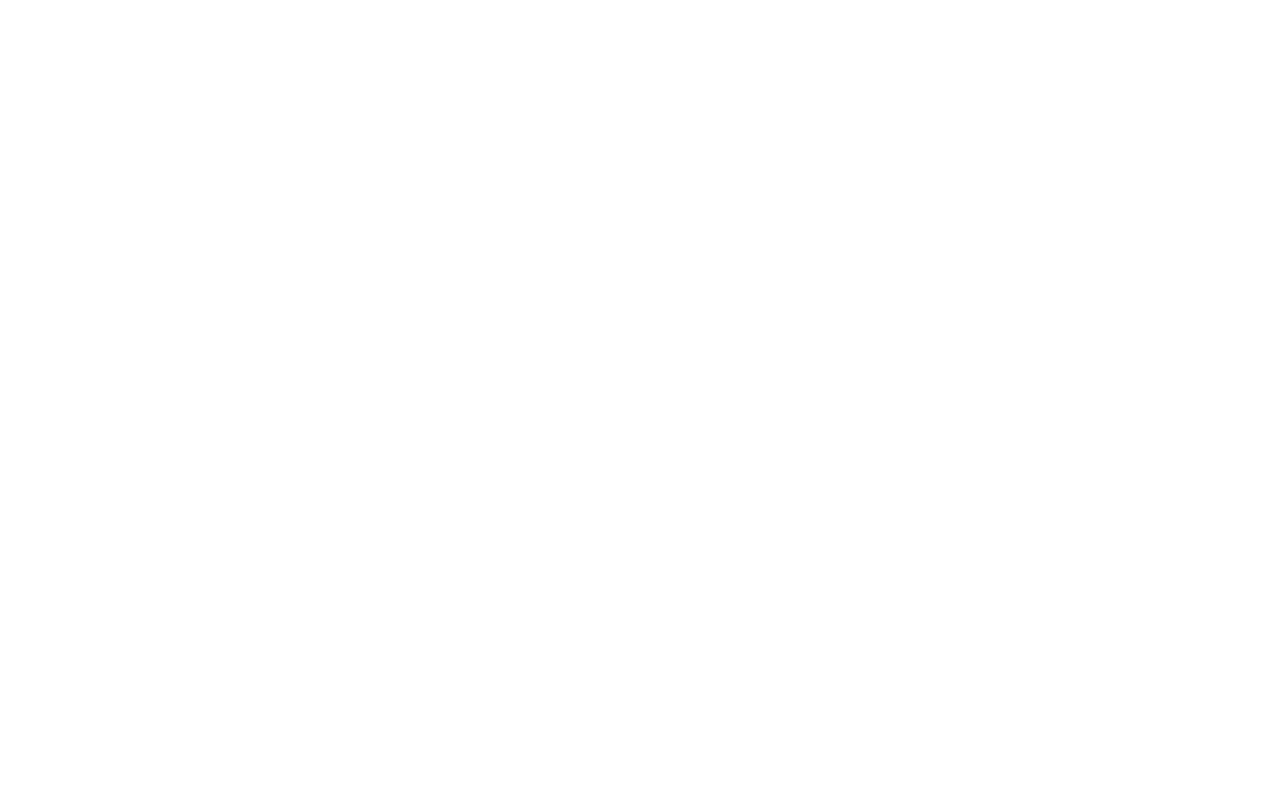
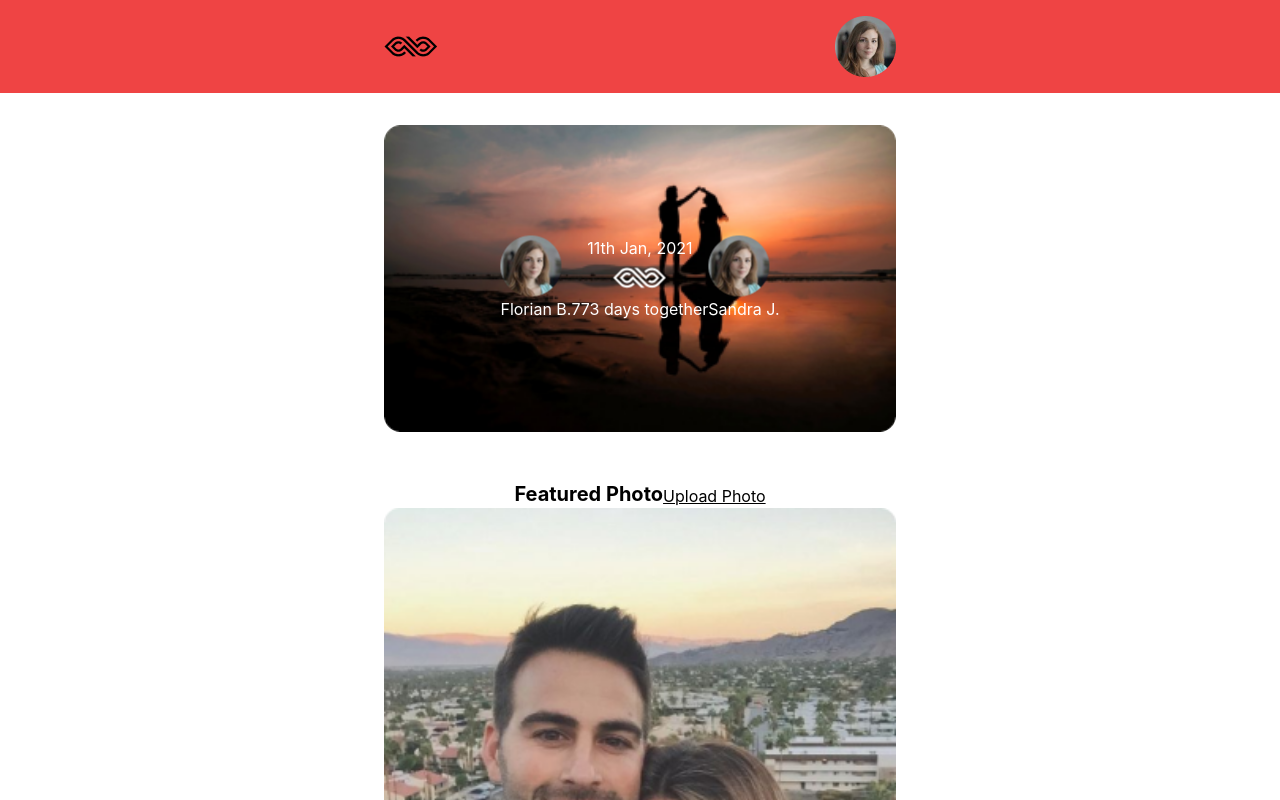
Before and after one commit to focus110/infinity-moments, a React (Create React App) app: page / in a window 1280 px wide. Shown: the top 800 px of the page. Built offline with nearby package versions, Linux system fonts and the light colour scheme.

Commit message:
navbar, hero, and featured section

```diff
--- a/src/App.js
+++ b/src/App.js
@@ -1,7 +1,15 @@
+import { BrowserRouter, Route, Routes } from "react-router-dom";
+import Partner from "./pages/Partner";
 import "./App.css";
 
 function App() {
-  return <div className="App"></div>;
+  return (
+    <BrowserRouter>
+      <Routes>
+        <Route path="/" element={<Partner />} />
+      </Routes>
+    </BrowserRouter>
+  );
 }
 
 export default App;
--- /dev/null
+++ b/src/components/FeaturedPhoto.js
@@ -0,0 +1,16 @@
+import React from "react";
+import img1 from "../assets/img1.png";
+
+const FeaturedPhoto = () => {
+  return (
+    <div className="px-4 md:px-96 py-4">
+      <div className="flex justify-center items-end">
+        <h2 className="text-black text-xl font-bold">Featured Photo</h2>
+        <p className="underline">Upload Photo</p>
+      </div>
+      <img className="w-full" src={img1} alt="!#" />
+    </div>
+  );
+};
+
+export default FeaturedPhoto;
--- /dev/null
+++ b/src/components/Hero.js
@@ -0,0 +1,34 @@
+import React from "react";
+import heroImg from "../assets/hero-Img.png";
+import profileImg from "../assets/profile-Img.png";
+import Logo from "./Logo";
+
+const Hero = () => {
+  return (
+    <div className="px-4 md:px-96 relative py-8">
+      <div className="absolute top-[50%] left-[50%] -translate-x-[50%] -translate-y-[50%] flex justify-between">
+        <div>
+          <img className="" src={profileImg} alt="!#" />
+          <p className="text-white">Florian B.</p>
+        </div>
+
+        <div className="flex flex-col items-center text-center space-y-2">
+          <p className="text-white">11th Jan, 2021</p>
+          <div>
+            <Logo color="white" />
+          </div>
+          <p className="text-white">773 days together</p>
+        </div>
+
+        <div>
+          <img className="" src={profileImg} alt="!#" />
+          <p className="text-white">Sandra J.</p>
+        </div>
+      </div>
+
+      <img className="w-full rounded-2xl" src={heroImg} alt="!#" />
+    </div>
+  );
+};
+
+export default Hero;
--- /dev/null
+++ b/src/components/Logo.js
@@ -0,0 +1,12 @@
+import React from "react";
+import logo from "../assets/logo.png";
+import whiteLogo from "../assets/logo-white.png";
+
+const Logo = ({ color }) => {
+  if (color === "white") {
+    return <img src={whiteLogo} alt="!#" />;
+  }
+  return <img src={logo} alt="!#" />;
+};
+
+export default Logo;
--- /dev/null
+++ b/src/components/Nav.js
@@ -0,0 +1,14 @@
+import React from "react";
+import Logo from "./Logo";
+import img1 from "../assets/profile-Img.png";
+
+const Nav = () => {
+  return (
+    <div className="px-4 md:px-96 py-4 flex justify-between items-center bg-red-500">
+      <Logo />
+      <img src={img1} alt="!#" />
+    </div>
+  );
+};
+
+export default Nav;
--- /dev/null
+++ b/src/pages/Partner.js
@@ -0,0 +1,16 @@
+import React from "react";
+import Nav from "../components/Nav";
+import Hero from "../components/Hero";
+import FeaturedPhoto from "../components/FeaturedPhoto";
+
+const Partner = () => {
+  return (
+    <div>
+      <Nav />
+      <Hero />
+      <FeaturedPhoto />
+    </div>
+  );
+};
+
+export default Partner;
```
